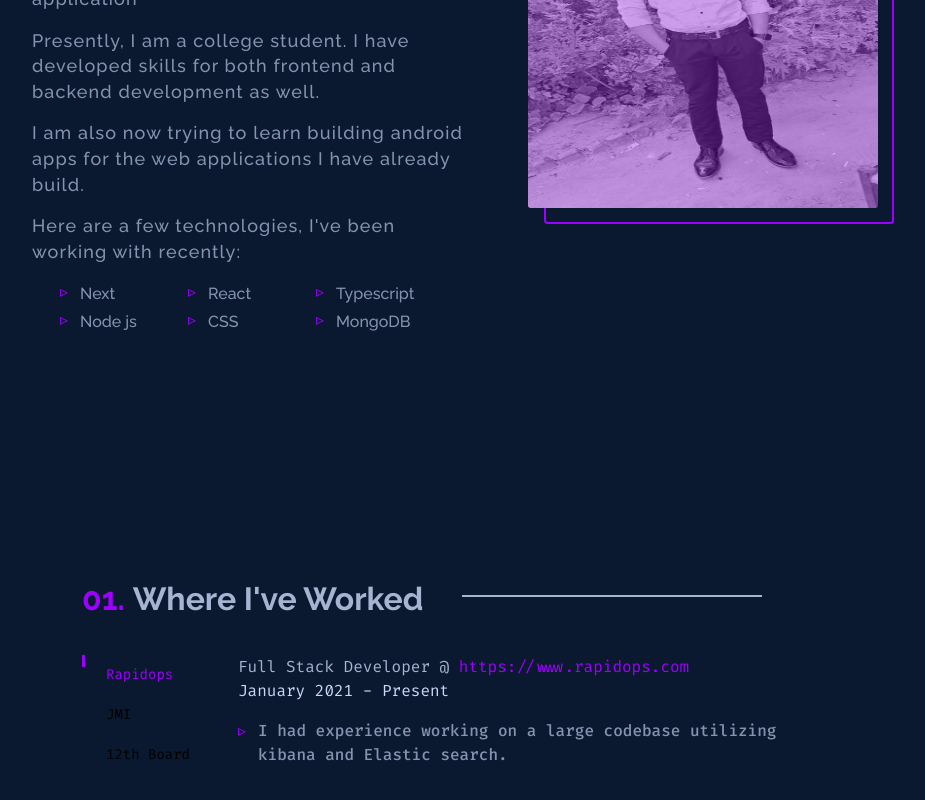
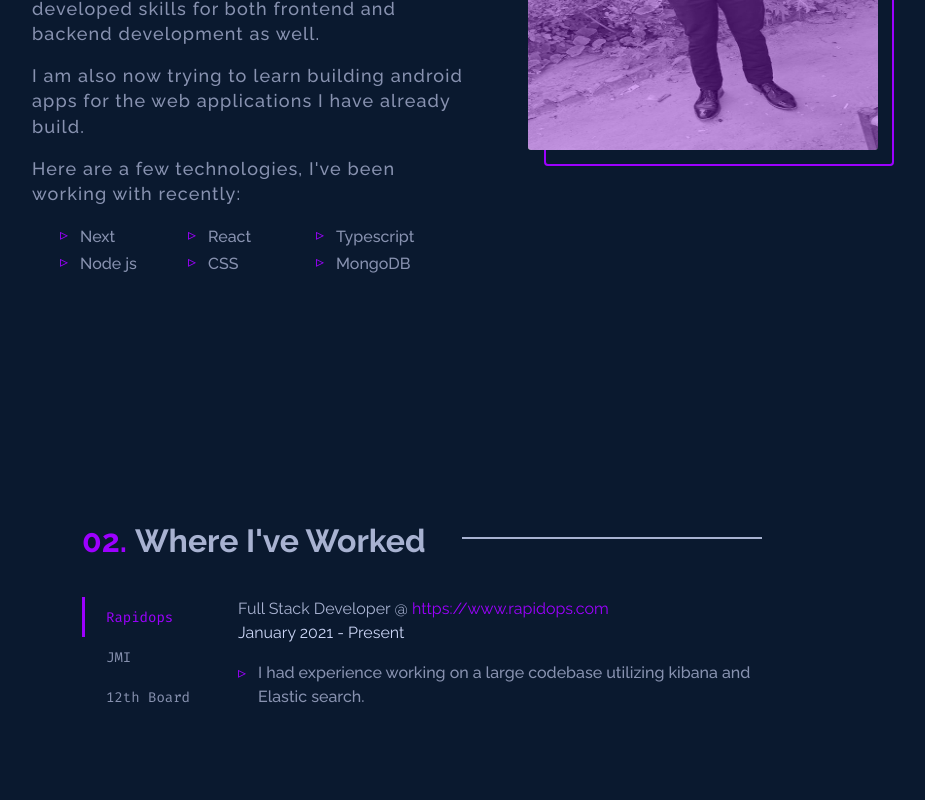
Before and after one commit to 365-Code/Portfolio, a Next.js app: page / in a window 1280 px wide. Shown: the part 1278-2078 px from the top of the page, without its empty margins (208-1133 px from the left). Built offline with nearby package versions, Linux system fonts and the light colour scheme.

Commit message:
Experience Section Completed

```diff
--- a/app/layout.tsx
+++ b/app/layout.tsx
@@ -9,7 +9,7 @@ const firaCode = Fira_Code({subsets:['latin']})
 const inter = Inter({ subsets: ['latin'] })
 
 export const metadata: Metadata = {
-  title: 'Create Next App',
+  title: 'Sohail\'\s Portfolio',
   description: 'Generated by create next app',
 }
 
--- a/app/scss/_globals.scss
+++ b/app/scss/_globals.scss
@@ -1,11 +1,17 @@
-body{
-    background-color: var(--background-color);
-}
+
 
 *{
     margin: 0;
     padding: 0;
     box-sizing: border-box;
+    scroll-behavior: smooth;
+
+}
+
+body{
+    background-color: var(--background-color);
+    scroll-behavior: smooth;
+
 }
 
 .link{
--- a/app/scss/sections/_about.scss
+++ b/app/scss/sections/_about.scss
@@ -7,6 +7,7 @@
             margin-bottom: 2rem;
             font-size: var(--tx2large);
             font-weight: 700;
+            counter-reset: title;
             &::before{
                 counter-increment: title;
                 content: "0" counter(title) ".";
--- a/app/scss/sections/_exp.scss
+++ b/app/scss/sections/_exp.scss
@@ -8,6 +8,7 @@
             margin-bottom: 2rem;
             font-size: var(--tx2large);
             font-weight: 700;
+            counter-increment: title;
             &::before{
                 counter-increment: title;
                 content: "0" counter(title) ".";
@@ -31,38 +32,22 @@
         grid-template-columns: 20% 80%;
         gap: 1rem;
         .exp-slider{
-            list-style-type: none;
-            position: relative;
-            height: max-content;
+            @apply list-none relative h-max;
             .underline{
+                @apply absolute left-[-0.5px] top-0 w-[3px] h-[2.5rem];
                 background-color: var(--theme-color);
-                position: absolute;
-                left: -0.5px;
-                top: 0;
-                width: 3px;
-                height: 10%;
                 transition: 0.3s ease-in-out;
             }
-            &::before{
-                position: absolute;
-                left: 0px;
+            /* &::before{
+                @apply absolute left-0 h-[10px] w-[1px];
                 content: "";
-                height: 10%;
-                width: 1px;
                 background-color: var(--lightest-navy);
-            }
+            } */
             &-item{
-                height: 2.5rem;
-                padding: 0 1.5rem;
-                display: flex;
-                vertical-align: middle;
-                cursor: pointer;
-                width: 100%;
+                @apply h-[2.5rem] py-0 px-6 flex align-middle cursor-pointer w-full;
                 span{
-                    display: flex;
-                    justify-content: center;
-                    align-items: center;
-                    column-rule: var(--slate);
+                    @apply flex justify-center items-center ;
+                    color: var(--slate);
                     font-size: var(--tsm1);
                 }
                 &:hover{
@@ -90,12 +75,7 @@
                 color: var(--light-slate);
             }
             &-list{
-                list-style-type: none;
-                display: flex;
-                flex-direction: column;
-                gap: 1;
-                margin-top: 1rem;
-                padding-left: 20px;
+                @apply list-none flex flex-col gap-1 mt-4 pl-[20px] ;
                 &-item{
                     position: relative;
                     font-weight: 500;
--- a/app/scss/sections/_hero.scss
+++ b/app/scss/sections/_hero.scss
@@ -1,5 +1,5 @@
 .hero{
-    @apply flex flex-col mt-16 gap-4 justify-center items-start min-h-[60vh];
+    @apply flex flex-col mt-16 gap-2 justify-center items-start min-h-[60vh];
     &-title{
         @apply font-semibold;
         color: var(--theme-color);
--- a/app/sections/Experience.tsx
+++ b/app/sections/Experience.tsx
@@ -1,10 +1,10 @@
 "use client"
 import Link from 'next/link';
-import React, { useState } from 'react'
+import React, { useEffect, useState } from 'react'
 
-import { Raleway } from 'next/font/google'
+import { Fira_Code, Raleway } from 'next/font/google'
 const raleway = Raleway({subsets:['latin']})
-
+const firaCode = Fira_Code({subsets:['latin']})
 const Experience = () => {
 
     const experiences = [
@@ -45,6 +45,15 @@ const Experience = () => {
 
     const [selected, setSelected] = useState(0);
 
+    useEffect(()=>{
+        const transformSelected = ()=>{
+            let underline = document.querySelector(".underline");
+
+            (underline.style.top = `${selected* 2.5}rem`);
+        }
+        transformSelected();
+    }, [selected])
+
   return (
     <div className='experience' id='experience'>
         <div className={`title ${raleway.className} `}>
@@ -58,7 +67,7 @@ const Experience = () => {
                         return (
                             <li
                             key={index}
-                            className={`exp-slider-item ${
+                            className={`${firaCode.className} exp-slider-item ${
                                 index === selected && "exp-slider-item-selected"
                             }`}
                             onClick={()=> setSelected(index)}>
@@ -68,7 +77,7 @@ const Experience = () => {
                     })
                 }
             </ul>
-            <div className="exp-details">
+            <div className={`exp-details ${raleway.className}`}>
                 <div className="exp-details-position">
                     <h3>
                         <span>{experiences[selected].role}</span>
--- a/app/sections/Hero.tsx
+++ b/app/sections/Hero.tsx
@@ -4,17 +4,16 @@ import Button from '../components/Button'
 import { Raleway } from 'next/font/google'
 
 const raleway = Raleway({subsets:['latin']})
-
 const Hero = () => {
   return (
-    <div className='hero'>
+    <div id='hero' className={`hero ${raleway.className}`}>
         <h1 className="hero-title">
             Hi my name is
         </h1>
-        <h2 className={`hero-title-large ${raleway.className}`}>
+        <h2 className={`hero-title-large`}>
             Sohail Ahmed
         </h2>
-        <h2 className={`hero-title-large hero-title-sub ${raleway.className}`}>
+        <h2 className={`hero-title-large hero-title-sub`}>
             I craft things for web.
         </h2>
         <p className="hero-text">
--- a/app/sections/Navbar.tsx
+++ b/app/sections/Navbar.tsx
@@ -9,10 +9,10 @@ const firaCode = Fira_Code({subsets:['latin']})
 const Navbar = () => {
 
   const sectionLinks = [
-    {name: "About", link: "/about"},
-    {name: "Experience", link: "/experience"},
-    {name: "Work", link: "/work"},
-    {name: "Contact", link: "/contact"},
+    {name: "About", link: "#about"},
+    {name: "Experience", link: "#experience"},
+    {name: "Work", link: "#work"},
+    {name: "Contact", link: "#contact"},
   ]
 
   return (
```
